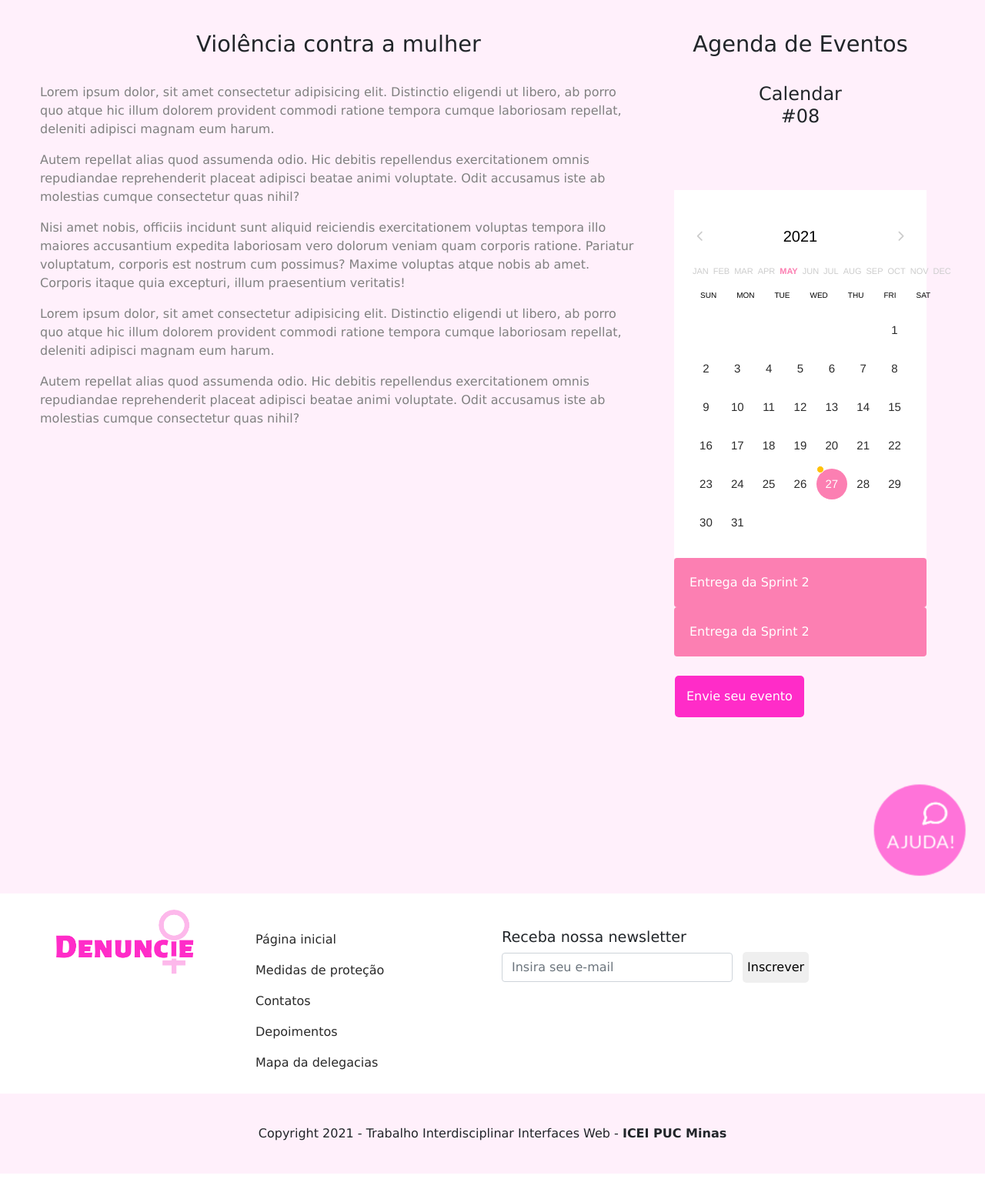
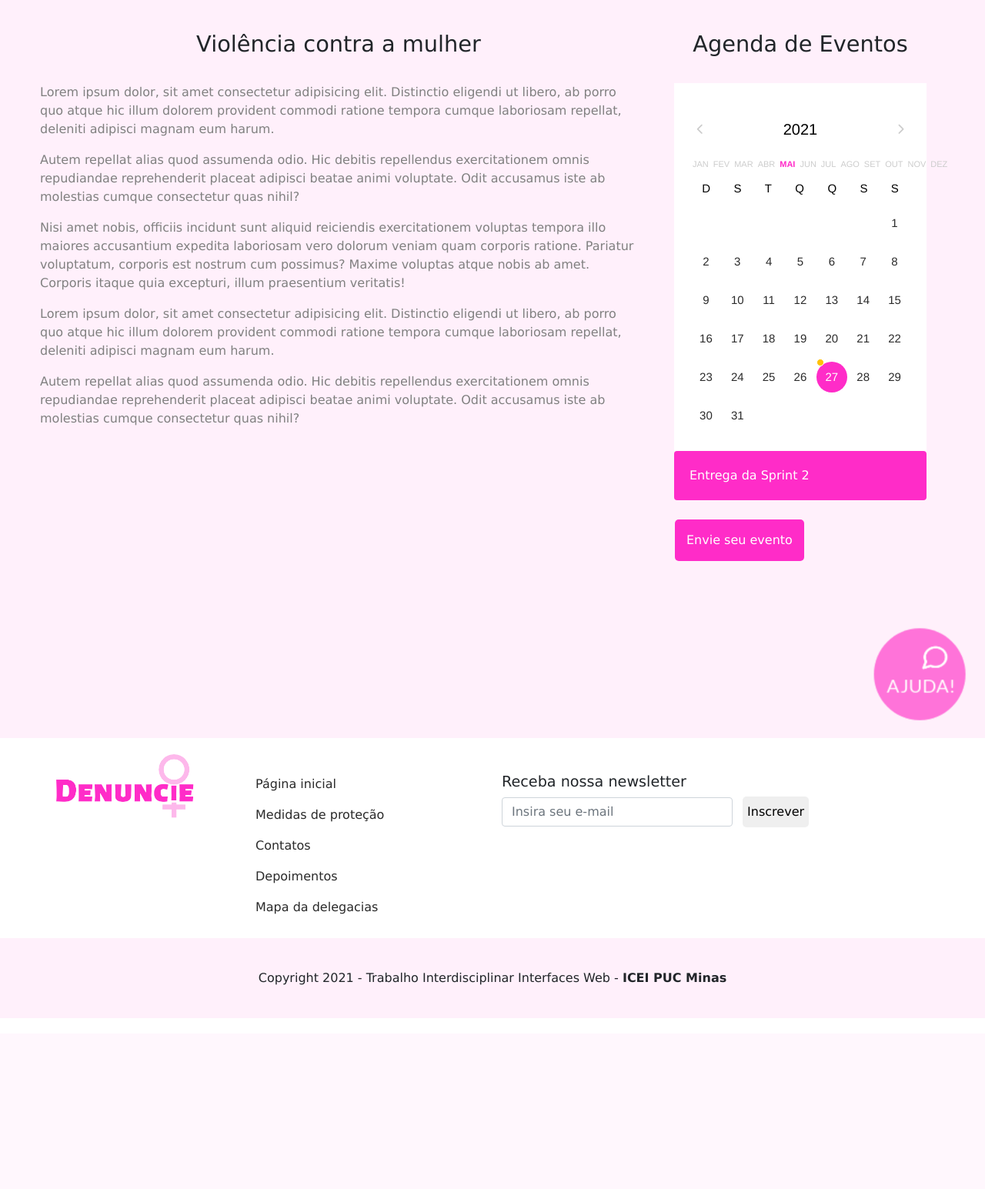
Before and after one commit to almirfpereira/plf-es-2021-1-ti1-7946100-08-protecao-a-mulher, a PHP site: page / in a window 1280 px wide. Shown: the part 124-1669 px from the top of the page at 77% size. After the commit the page ends 1404 px from the top, so only its background shows below. Run offline with PHP 8.4, Linux system fonts and the light colour scheme; some libraries are stand-ins or nearby versions.

Commit message:
Update calendario

```diff
--- a/Codigo/index.html
+++ b/Codigo/index.html
@@ -110,13 +110,7 @@
                 <!--calendario-->
                 <section class="ftco-section">
                     <div class="container">
-                        <div class="row justify-content-center">
-                            <div class="col-md-6 text-center mb-5">
-                                <h2 class="heading-section">Calendar #08</h2>
-                            </div>
-                        </div>
-                        <div class="row">
-                            <div class="col-md-12">
+
                         <div class="content w-100">
                             <div class="calendar-container">
                                 <div class="calendar">
@@ -129,29 +123,29 @@
                                         <tbody>
                                             <tr class="months-row">
                                                 <td class="month">Jan</td>
-                                                        <td class="month">Feb</td>
+                                                <td class="month">Fev</td>
                                                 <td class="month">Mar</td>
-                                                        <td class="month">Apr</td>
-                                                        <td class="month">May</td>
+                                                <td class="month">Abr</td>
+                                                <td class="month">Mai</td>
                                                 <td class="month">Jun</td>
                                                 <td class="month">Jul</td>
-                                                        <td class="month">Aug</td>
-                                                        <td class="month">Sep</td>
-                                                        <td class="month">Oct</td>
+                                                <td class="month">Ago</td>
+                                                <td class="month">Set</td>
+                                                <td class="month">Out</td>
                                                 <td class="month">Nov</td>
-                                                        <td class="month">Dec</td>
+                                                <td class="month">Dez</td>
                                             </tr>
                                         </tbody>
                                     </table>
 
                                     <table class="days-table w-100">
-                                                <td class="day">Sun</td>
-                                                <td class="day">Mon</td>
-                                                <td class="day">Tue</td>
-                                                <td class="day">Wed</td>
-                                                <td class="day">Thu</td>
-                                                <td class="day">Fri</td>
-                                                <td class="day">Sat</td>
+                                        <td class="day">D</td>
+                                        <td class="day">S</td>
+                                        <td class="day">T</td>
+                                        <td class="day">Q</td>
+                                        <td class="day">Q</td>
+                                        <td class="day">S</td>
+                                        <td class="day">S</td>
                                     </table>
                                     <div class="frame">
                                         <table class="dates-table w-100">
@@ -163,9 +157,6 @@
                                 </div>
                             </div>
                             <div class="events-container">
-                                    </div>
-
-                                </div>
                             </div>
                         </div>
                 </section>
--- a/Codigo/js/main.js
+++ b/Codigo/js/main.js
@@ -181,7 +181,7 @@ function show_events(events, month, day) {
     // If there are no events for this date, notify the user
     if(events.length===0) {
         var event_card = $("<div class='event-card'></div>");
-        var event_name = $("<div class='event-name'>There are no events planned for "+month+" "+day+".</div>");
+        var event_name = $("<div class='event-name'>Não existem eventos em "+day+" de "+month+".</div>");
         $(event_card).css({ "border-left": "10px solid #FF1744" });
         $(event_card).append(event_name);
         $(".events-container").append(event_card);
@@ -229,14 +229,6 @@ var event_data = {
 
     },
     {
-        "occasion": "Entrega da Sprint 2",
-
-        "year": 2021,
-        "month": 5,
-        "day": 27,
-
-    },
-        {
         "occasion": " Dia Internacional da Mulher ",
         "year": 2021,
         "month": 3,
@@ -260,13 +252,6 @@ var event_data = {
     {
         "occasion": " Dia Internacional da Mulher ",
         "year": 2023,
-        "month": 3,
-        "day": 8,
-
-    },
-    {
-        "occasion": " Dia Internacional da Mulher ",
-        "year": 2020,
         "month": 3,
         "day": 8,
 
@@ -337,18 +322,18 @@ var event_data = {
 };
 
 const months = [
-    "January",
-    "February",
-    "March",
-    "April",
-    "May",
-    "June",
-    "July",
-    "August",
-    "September",
-    "October",
-    "November",
-    "December"
+    "Janeiro",
+    "Fevereiro",
+    "Março",
+    "Abril",
+    "Maio",
+    "Junho",
+    "Julho",
+    "Agosto",
+    "Setembro",
+    "Outubro",
+    "Novembro",
+    "Dezembro"
 ];
 
 })(jQuery);
--- a/Codigo/style.css
+++ b/Codigo/style.css
@@ -130,7 +130,7 @@ h3{
     padding: 20px 10px;
     max-width: 100%;
     display: block;
-    background: #fc7fb2;
+    background: #ff2cc8;
     border: none !important;
     margin: 20px;
     color: #fff;
@@ -144,7 +144,7 @@ h3{
     font-size: 1rem; }
 
   .event-count {
-    color: #fc7fb2;
+    color: #ff2cc8;
     text-align: right; }
 
   .event-name {
@@ -152,7 +152,7 @@ h3{
     text-align: left; }
 
   .event-cancelled {
-    color: #fc7fb2;
+    color: #ff2cc8;
     text-align: right; }
 
 /*  Calendar wrapper */
@@ -213,7 +213,7 @@ h3{
         -o-transition: none;
         transition: none; } }
     .left-button:hover, .right-button:hover {
-      color: #fc7fb2 !important; }
+      color: #ff2cc8 !important; }
 
   .left-button {
     left: 0; }
@@ -237,7 +237,7 @@ h3{
     transition: .2s ease all;
     color: white;
     border: none;
-    background: #fc7fb2; }
+    background: #ff2cc8; }
     .button.button-white {
       background: #fff;
       color: #000; }
@@ -277,7 +277,7 @@ h3{
     line-height: 26px;
     border: 2px solid transparent;
     text-transform: uppercase;
-    font-size: 10px;
+    font-size: 15px;
     color: #000; }
 
   .month {
@@ -302,10 +302,10 @@ h3{
 
   .active-month {
     font-weight: 700;
-    color: #fc7fb2; }
+    color: #ff2cc8; }
 
   .month:hover {
-    color: #fc7fb2; }
+    color: #ff2cc8; }
 
   /*  Dates table */
   .table-date {
@@ -341,8 +341,8 @@ h3{
       z-index: -1; }
 
   .event-date {
-    border-color: #fc7fb2;
-    background: #fc7fb2;
+    border-color: #ff2cc8;
+    background: #ff2cc8;
     color: #fff;
     width: 10px;
     height: 10px;
@@ -362,7 +362,7 @@ h3{
   .active-date {
     color: #fff; }
     .active-date:before {
-      background: #fc7fb2; }
+      background: #ff2cc8; }
 
   .event-date.active-date {
     background: transparent;
```
Lines whose indentation alone changed are shown as unchanged.
